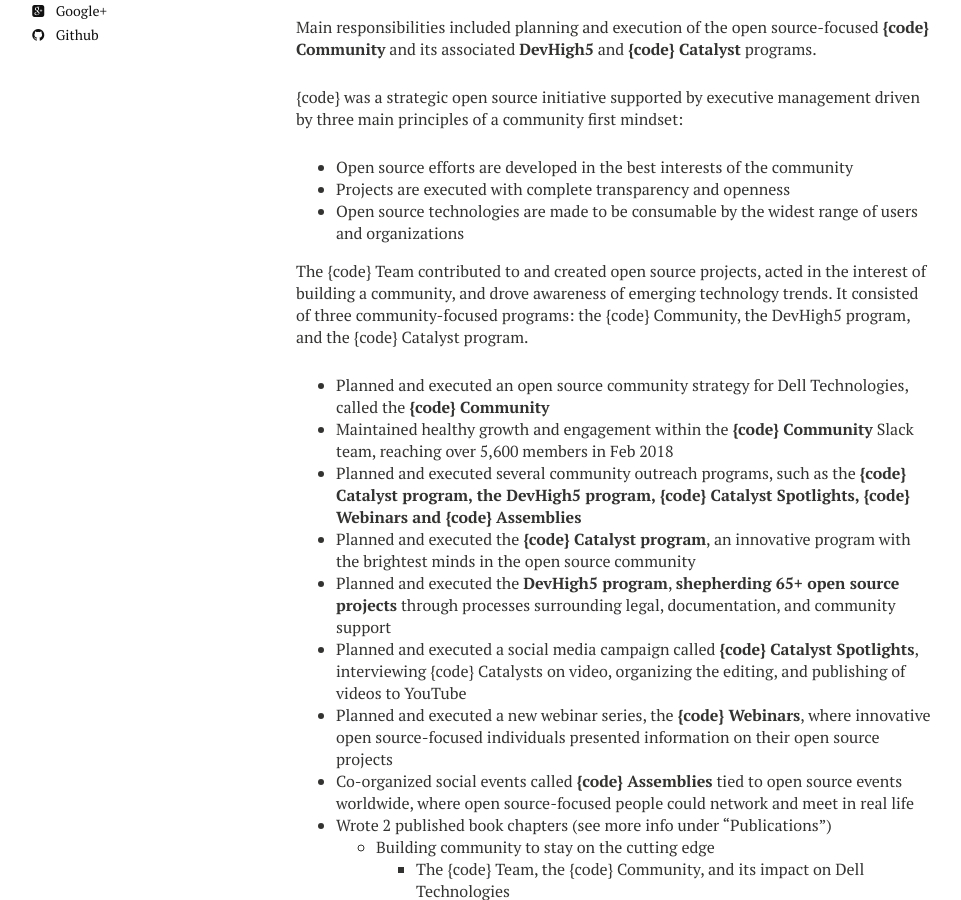
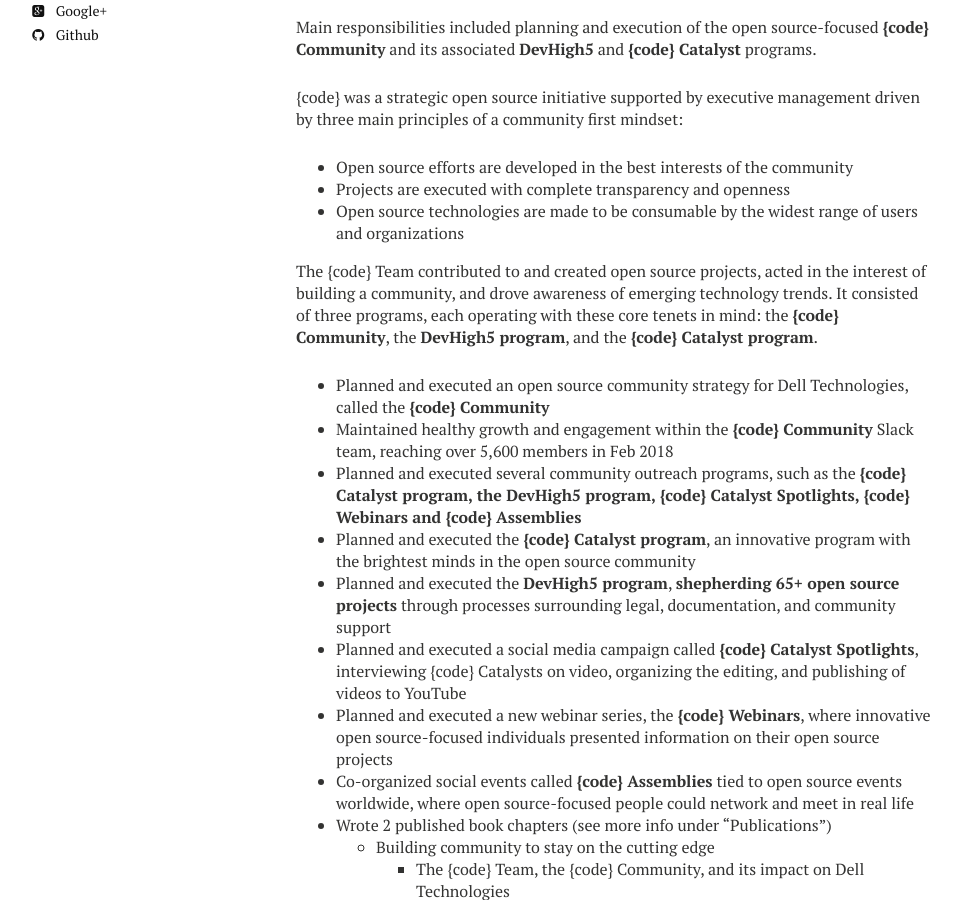
Before and after one commit to jonasrosland/old-blog, a Jekyll site: the page built from open-for-a-new-role.md, in a window 1280 px wide and 900 px high, scrolled down 398 px. Shown: the whole window, without its empty margins (24-985 px from the left). Built offline with Jekyll 4.4.1, drawn with Linux system fonts in a browser that asks for light colours; nearby versions of some CDN libraries.

Commit message:
Adding resume v3

```diff
--- a/open-for-a-new-role.md
+++ b/open-for-a-new-role.md
@@ -22,7 +22,7 @@ Main responsibilities included planning and execution of the open source-focused
 - Projects are executed with complete transparency and openness
 - Open source technologies are made to be consumable by the widest range of users and organizations
 
-The {code} Team contributed to and created open source projects, acted in the interest of building a community, and drove awareness of emerging technology trends. It consisted of three community-focused programs: the {code} Community, the DevHigh5 program, and the {code} Catalyst program.
+The {code} Team contributed to and created open source projects, acted in the interest of building a community, and drove awareness of emerging technology trends. It consisted of three programs, each operating with these core tenets in mind: the **{code} Community**, the **DevHigh5 program**, and the **{code} Catalyst program**.
 
  - Planned and executed an open source community strategy for Dell Technologies, called the **{code} Community**
  - Maintained healthy growth and engagement within the **{code} Community** Slack team, reaching over 5,600 members in Feb 2018
```
